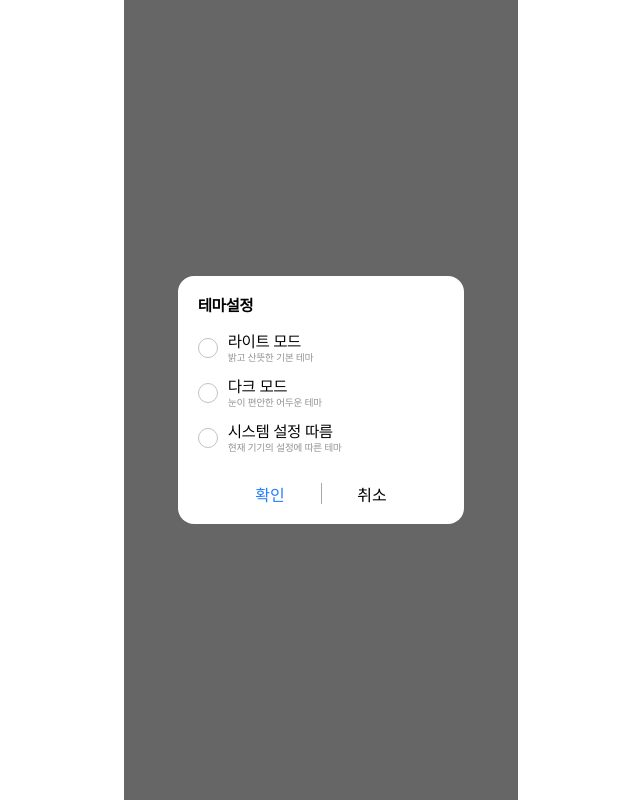
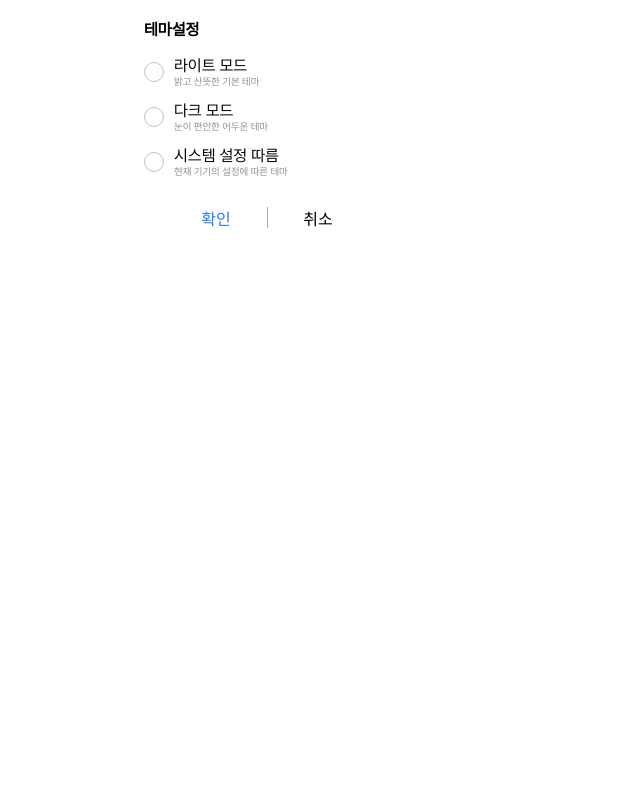
Before and after one commit to devgsheep/-mini-zoo_m, a React (Create React App) app: page /theme in a window 1280 px wide. Shown: the whole page, without its empty margins (319-959 px from the left). Built offline with nearby package versions, Linux system fonts and the light colour scheme.

Commit message:
[docs] 모달모달

```diff
--- a/eslint.config.mjs
+++ b/eslint.config.mjs
@@ -27,6 +27,7 @@ export default defineConfig([
       "no-var": "warn",
       "no-unused-vars": "warn",
       "react/react-in-jsx-scope": "off",
+      "react/prop-types": "off",
     },
     settings: {
       react: {
--- /dev/null
+++ b/src/css/modal.css
@@ -0,0 +1,11 @@
+/* App.css 또는 글로벌 스타일 */
+.ant-modal-content {
+  background: transparent !important;
+  box-shadow: none !important;
+  padding: 0 !important;
+}
+
+.ant-modal-body {
+  padding: 0 !important;
+  background: transparent !important;
+}
--- a/src/pages/Profile.jsx
+++ b/src/pages/Profile.jsx
@@ -1,8 +1,10 @@
 import styled from "@emotion/styled";
 import { fonts } from "../styles/fonts";
 import { Link } from "react-router-dom";
-import Modal from "../components/ui/Modal";
-import Alart from "./popup/profile/Alart";
+import { Modal } from "antd";
+import Theme from "./popup/profile/Theme";
+import { useState } from "react";
+import "../css/modal.css";
 
 const Container = styled.div`
   width: 394px;
@@ -284,11 +286,14 @@ const NavItem = styled(Link)`
 `;
 
 function Profile() {
+  const [isModalOpen, setIsModalOpen] = useState(false);
+
+  const showModal = () => setIsModalOpen(true);
+  const handleOk = () => setIsModalOpen(false);
+  const handleCancel = () => setIsModalOpen(false);
+
   return (
     <Container>
-      <Modal>
-        <Alart />
-      </Modal>
       <TopContainer>
         <SignWrap>
           <div>
@@ -339,12 +344,23 @@ function Profile() {
             </IconCircleAlert>
             알림
           </Button>
-          <Button>
+          <Button type="primary" onClick={showModal}>
             <IconCircleTheme>
               <ThemeImage src="./images/theme.svg" alt="테마" />
             </IconCircleTheme>
             테마
           </Button>
+          <Modal
+            open={isModalOpen}
+            onOk={handleOk}
+            onCancel={handleCancel}
+            footer={null} // ✅ Theme 안에 자체 버튼이 있으므로 footer 제거
+            closable={false}
+            centered
+            width={286} // ✅ Theme 컴포넌트에 맞는 너비 조절
+          >
+            <Theme onClose={handleCancel} />
+          </Modal>
           <Button>
             <IconCirclePersonalInfo>
               <PersonalInfoImage
--- a/src/pages/popup/profile/Alart.jsx
+++ b/src/pages/popup/profile/Alart.jsx
@@ -148,10 +148,9 @@ function Alart() {
 
   //jsx
   return (
-    // <Container>
-    //   <AlertPopUp>
-    //     <AlertPopUpBox>
-    <>
+    <Container>
+      <AlertPopUp>
+        <AlertPopUpBox>
           <AlertButtonWrap>
             <span>알림 설정</span>
             <TogleButton state={isOn} onClick={handleToggle}>
@@ -243,11 +242,9 @@ function Alart() {
               <ButtonCC>취소</ButtonCC>
             </ButtonWrap>
           </ButtonContainer>
-    </>
-
-    //     </AlertPopUpBox>
-    //   </AlertPopUp>
-    // </Container>
+        </AlertPopUpBox>
+      </AlertPopUp>
+    </Container>
   );
 }
 
--- a/src/pages/popup/profile/Theme.jsx
+++ b/src/pages/popup/profile/Theme.jsx
@@ -2,16 +2,16 @@ import styled from "@emotion/styled";
 import colors from "../../../styles/colors";
 import "../../../css/radio.css";
 
-const AlertPopUp = styled.div`
-  display: flex;
-  position: fixed;
-  z-index: 99999;
-  width: 394px;
-  height: 100%;
-  justify-content: center;
-  align-items: center;
-  background-color: rgba(0, 0, 0, 0.6);
-`;
+// const AlertPopUp = styled.div`
+//   display: flex;
+//   position: fixed;
+//   z-index: 99999;
+//   width: 394px;
+//   height: 100%;
+//   justify-content: center;
+//   align-items: center;
+//   background-color: rgba(0, 0, 0, 0.6);
+// `;
 const AlertPopUpBox = styled.div`
   width: 286px;
   height: auto;
@@ -88,9 +88,10 @@ const ThemeRadioWrap = styled.div`
   margin-bottom: 20px;
 `;
 
-function Theme() {
+function Theme({ onClose }) {
   return (
-    <AlertPopUp>
+    <>
+      {/* <AlertPopUp> */}
       <AlertPopUpBox>
         <Title>테마설정</Title>
         <ThemeRadioWrap>
@@ -138,13 +139,14 @@ function Theme() {
         </ThemeRadioWrap>
         <ButtonContainer>
           <ButtonWrap>
-            <ButtonOK>확인</ButtonOK>
+            <ButtonOK onClick={onClose}>확인</ButtonOK>
             <Span />
-            <ButtonCC>취소</ButtonCC>
+            <ButtonCC onClick={onClose}>취소</ButtonCC>
           </ButtonWrap>
         </ButtonContainer>
       </AlertPopUpBox>
-    </AlertPopUp>
+    </>
+    // </AlertPopUp>
   );
 }
 
```
Lines whose indentation alone changed are shown as unchanged.
